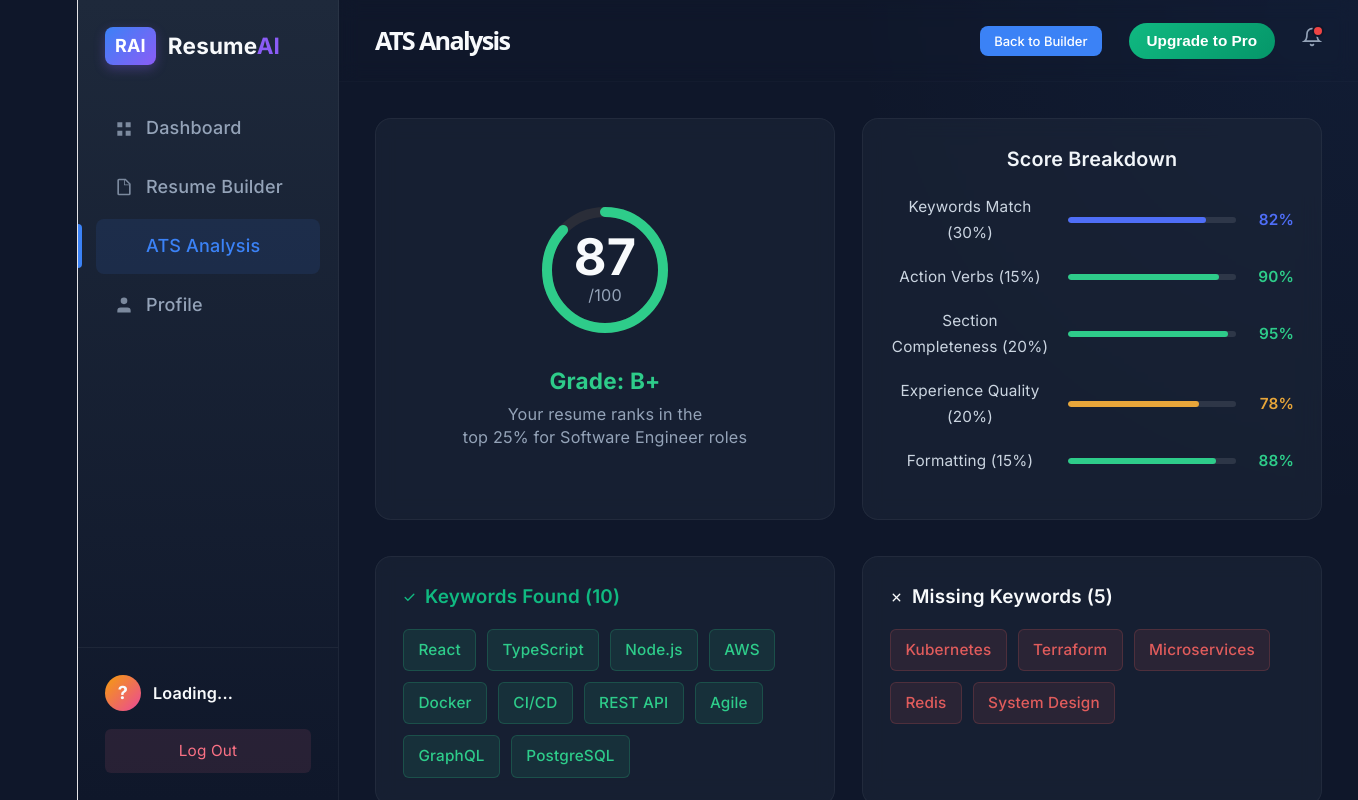
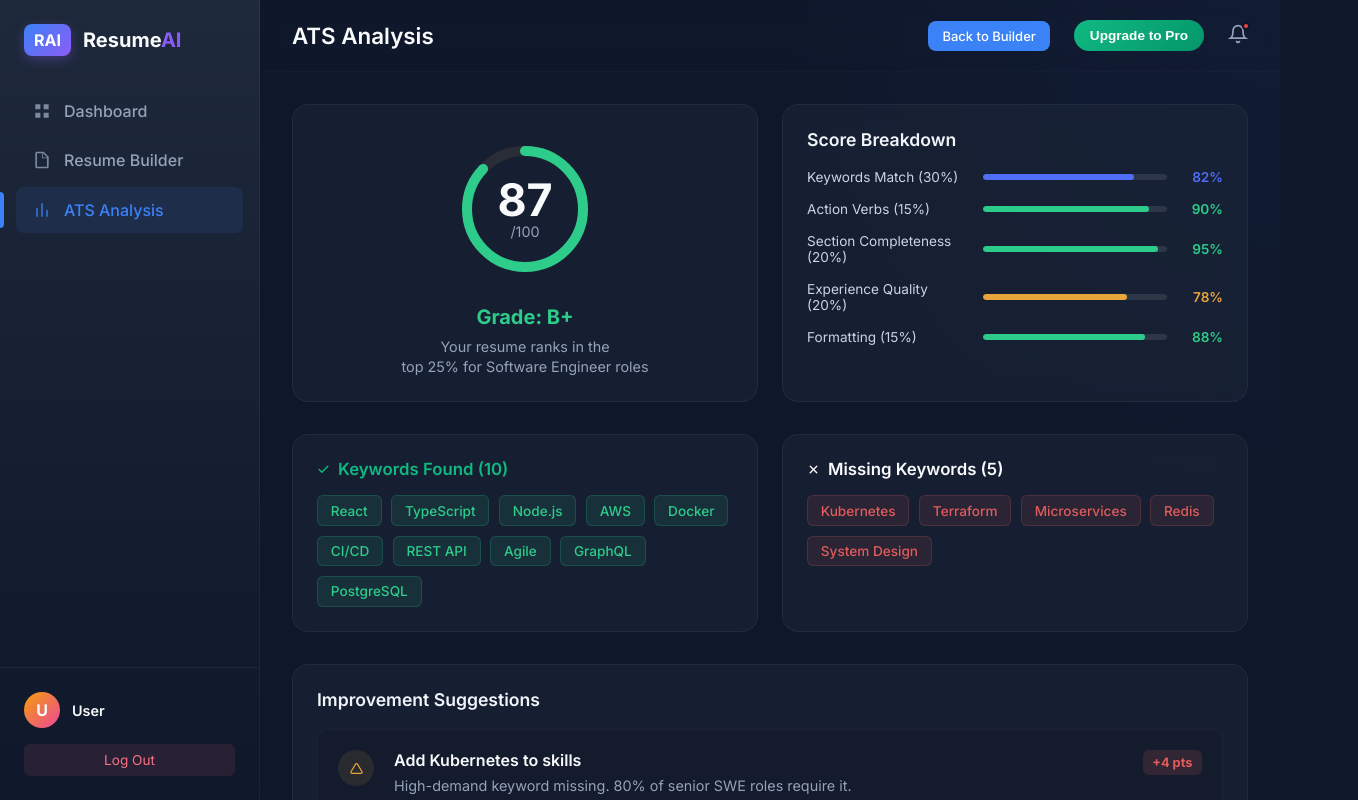
Before and after one commit to Dhrub404/Resume-AI, a React (Vite) app in the folder resumeai-frontend/: page /analysis in a window 1280 px wide. Shown: the whole page, 1358 px wide, since content can reach past the window. Built offline with nearby package versions, Linux system fonts and the light colour scheme; no server answers; the HTML template or start-up script is replaced by a standard one; a web font is replaced by a local one.

Commit message:
Added profile section and icon for ats section

```diff
--- a/resumeai-frontend/src/App.jsx
+++ b/resumeai-frontend/src/App.jsx
@@ -1,4 +1,5 @@
 import { BrowserRouter, Routes, Route, Navigate } from 'react-router-dom';
+import { UserProvider } from './context/UserContext';
 import LoginPage from './pages/LoginPage';
 import DashboardPage from './pages/DashboardPage';
 import ResumeBuilderPage from './pages/ResumeBuilderPage';
@@ -9,6 +10,7 @@ import ProfilePage from './pages/ProfilePage';
 function App() {
   return (
     <BrowserRouter>
+      <UserProvider>
         <Routes>
           <Route path="/" element={<Navigate to="/login" replace />} />
           <Route path="/login" element={<LoginPage />} />
@@ -18,6 +20,7 @@ function App() {
           <Route path="/templates" element={<TemplatesPage />} />
           <Route path="/profile" element={<ProfilePage />} />
         </Routes>
+      </UserProvider>
     </BrowserRouter>
   );
 }
--- a/resumeai-frontend/src/components/layout/AppLayout.jsx
+++ b/resumeai-frontend/src/components/layout/AppLayout.jsx
@@ -1,42 +1,33 @@
-import React, { useState, useEffect } from 'react';
+import React from 'react';
 import { useNavigate, useLocation } from 'react-router-dom';
-import { api } from '../../api';
+import { useUser } from '../../context/UserContext';
 import '../../styles/layout.css';
 
 const AppLayout = ({ title, children, topbarRight }) => {
   const navigate = useNavigate();
   const location = useLocation();
-  const [user, setUser] = useState(null);
-
-  useEffect(() => {
-    const fetchProfile = async () => {
-      try {
-        const response = await api.authenticatedRequest('/auth/profile/');
-        if (response.ok) {
-          const data = await response.json();
-          setUser(data);
-        }
-      } catch (err) {
-        console.error("Failed to fetch user profile", err);
-      }
-    };
-    fetchProfile();
-  }, []);
+  const { user, clearUser } = useUser();
 
   const handleLogout = () => {
     localStorage.removeItem('access_token');
     localStorage.removeItem('refresh_token');
+    clearUser();
     navigate('/login');
   };
 
   const navItems = [
     { name: 'Dashboard', path: '/dashboard', icon: 'M4 4h6v6H4zm10 0h6v6h-6zM4 14h6v6H4zm10 0h6v6h-6z' },
     { name: 'Resume Builder', path: '/builder', icon: 'M14 2H6a2 2 0 00-2 2v16a2 2 0 002 2h12a2 2 0 002-2V8l-6-6zM13 3.5L18.5 9H13V3.5zM6 20V4h6v6h6v10H6z' },
-    { name: 'ATS Analysis', path: '/analysis', icon: 'M12 20V10M18 20V4M6 20v-4' },
-    { name: 'Profile', path: '/profile', icon: 'M20 21v-2a4 4 0 00-4-4H8a4 4 0 00-4 4v2M12 3a4 4 0 110 8 4 4 0 010-8z' },
+    { name: 'ATS Analysis', path: '/analysis', icon: 'M5 20h2V10H5v10zm6 0h2V4h-2v16zm6 0h2v-8h-2v8z' },
   ];
 
-  const userInitial = user?.first_name ? user.first_name.charAt(0).toUpperCase() : (user?.username ? user.username.charAt(0).toUpperCase() : '?');
+  // Build display name with multiple fallbacks — NEVER shows "Loading..."
+  const displayName = user
+    ? (`${user.first_name || ''} ${user.last_name || ''}`.trim() || user.username || user.email || 'User')
+    : 'User';
+
+  const displayEmail = user?.email || '';
+  const userInitial = displayName.charAt(0).toUpperCase();
 
   return (
     <div className="app-layout">
@@ -67,10 +58,8 @@ const AppLayout = ({ title, children, topbarRight }) => {
           <div className="user-profile" onClick={() => navigate('/profile')} style={{ cursor: 'pointer' }}>
             <div className="user-avatar">{userInitial}</div>
             <div className="user-info">
-              <span className="user-name">
-                {user ? `${user.first_name || ''} ${user.last_name || ''}`.trim() || user.username : 'Loading...'}
-              </span>
-              <span className="user-email">{user?.email || ''}</span>
+              <span className="user-name">{displayName}</span>
+              <span className="user-email">{displayEmail}</span>
             </div>
           </div>
           <div className="logout-btn" onClick={handleLogout}>
--- /dev/null
+++ b/resumeai-frontend/src/context/UserContext.jsx
@@ -0,0 +1,62 @@
+import React, { createContext, useContext, useState, useEffect } from 'react';
+import { api } from '../api';
+
+const UserContext = createContext(null);
+
+export function UserProvider({ children }) {
+  const [user, setUser] = useState(null);
+  const [isLoaded, setIsLoaded] = useState(false);
+
+  useEffect(() => {
+    const loadUser = async () => {
+      // Step 1: Immediately load from cache so sidebar is never empty
+      const cached = localStorage.getItem('user_profile');
+      if (cached) {
+        try { setUser(JSON.parse(cached)); } catch {}
+      }
+
+      // Step 2: Try to fetch fresh data from backend
+      try {
+        const token = localStorage.getItem('access_token');
+        if (!token) { setIsLoaded(true); return; }
+
+        const response = await api.authenticatedRequest('/auth/profile/');
+        if (response.ok) {
+          const data = await response.json();
+          setUser(data);
+          localStorage.setItem('user_profile', JSON.stringify(data));
+        }
+      } catch (err) {
+        console.warn('Could not fetch user profile from API:', err.message);
+      }
+
+      setIsLoaded(true);
+    };
+
+    loadUser();
+  }, []);
+
+  const updateUser = (newData) => {
+    setUser(newData);
+    localStorage.setItem('user_profile', JSON.stringify(newData));
+  };
+
+  const clearUser = () => {
+    setUser(null);
+    localStorage.removeItem('user_profile');
+  };
+
+  return (
+    <UserContext.Provider value={{ user, isLoaded, updateUser, clearUser }}>
+      {children}
+    </UserContext.Provider>
+  );
+}
+
+export function useUser() {
+  const context = useContext(UserContext);
+  if (!context) throw new Error('useUser must be used within a UserProvider');
+  return context;
+}
+
+export default UserContext;
--- a/resumeai-frontend/src/index.css
+++ b/resumeai-frontend/src/index.css
@@ -1,53 +1,6 @@
-:root {
-  --text: #6b6375;
-  --text-h: #08060d;
-  --bg: #fff;
-  --border: #e5e4e7;
-  --code-bg: #f4f3ec;
-  --accent: #aa3bff;
-  --accent-bg: rgba(170, 59, 255, 0.1);
-  --accent-border: rgba(170, 59, 255, 0.5);
-  --social-bg: rgba(244, 243, 236, 0.5);
-  --shadow:
-    rgba(0, 0, 0, 0.1) 0 10px 15px -3px, rgba(0, 0, 0, 0.05) 0 4px 6px -2px;
-
-  --sans: system-ui, 'Segoe UI', Roboto, sans-serif;
-  --heading: system-ui, 'Segoe UI', Roboto, sans-serif;
-  --mono: ui-monospace, Consolas, monospace;
-
-  font: 18px/145% var(--sans);
-  letter-spacing: 0.18px;
-  color-scheme: light dark;
-  color: var(--text);
-  background: var(--bg);
-  font-synthesis: none;
-  text-rendering: optimizeLegibility;
-  -webkit-font-smoothing: antialiased;
-  -moz-osx-font-smoothing: grayscale;
-
-  @media (max-width: 1024px) {
-    font-size: 16px;
-  }
-}
-
-@media (prefers-color-scheme: dark) {
-  :root {
-    --text: #9ca3af;
-    --text-h: #f3f4f6;
-    --bg: #16171d;
-    --border: #2e303a;
-    --code-bg: #1f2028;
-    --accent: #c084fc;
-    --accent-bg: rgba(192, 132, 252, 0.15);
-    --accent-border: rgba(192, 132, 252, 0.5);
-    --social-bg: rgba(47, 48, 58, 0.5);
-    --shadow:
-      rgba(0, 0, 0, 0.4) 0 10px 15px -3px, rgba(0, 0, 0, 0.25) 0 4px 6px -2px;
-  }
-
-  #social .button-icon {
-    filter: invert(1) brightness(2);
-  }
+/* index.css — Reset only, no layout constraints */
+* {
+  box-sizing: border-box;
 }
 
 body {
@@ -55,57 +8,6 @@ body {
 }
 
 #root {
-  width: 1126px;
-  max-width: 100%;
-  margin: 0 auto;
-  text-align: center;
-  border-inline: 1px solid var(--border);
-  min-height: 100svh;
-  display: flex;
-  flex-direction: column;
-  box-sizing: border-box;
+  width: 100%;
+  min-height: 100vh;
 }
-
-h1,
-h2 {
-  font-family: var(--heading);
-  font-weight: 500;
-  color: var(--text-h);
-}
-
-h1 {
-  font-size: 56px;
-  letter-spacing: -1.68px;
-  margin: 32px 0;
-  @media (max-width: 1024px) {
-    font-size: 36px;
-    margin: 20px 0;
-  }
-}
-h2 {
-  font-size: 24px;
-  line-height: 118%;
-  letter-spacing: -0.24px;
-  margin: 0 0 8px;
-  @media (max-width: 1024px) {
-    font-size: 20px;
-  }
-}
-p {
-  margin: 0;
-}
-
-code,
-.counter {
-  font-family: var(--mono);
-  display: inline-flex;
-  border-radius: 4px;
-  color: var(--text-h);
-}
-
-code {
-  font-size: 15px;
-  line-height: 135%;
-  padding: 4px 8px;
-  background: var(--code-bg);
-}
--- a/resumeai-frontend/src/pages/DashboardPage.jsx
+++ b/resumeai-frontend/src/pages/DashboardPage.jsx
@@ -108,7 +108,7 @@ export default function DashboardPage() {
         }}>
           <h3 style={{ margin: '0 0 1rem 0', color: '#f1f5f9' }}>You haven't built any resumes yet!</h3>
           <p style={{ color: '#94a3b8', marginBottom: '1.5rem' }}>Let's create your first AI-optimized resume and get you hired.</p>
-          <button className="btn-primary" onClick={() => navigate('/templates')} style={{ display: 'inline-block', width: 'auto', padding: '0.8rem 1.5rem' }}>+ Create New Resume</button>
+          <button onClick={() => navigate('/templates')} style={{ display: 'inline-block', width: 'auto', padding: '0.8rem 1.5rem', background: 'linear-gradient(135deg, #3b82f6, #2563eb)', color: '#fff', border: 'none', borderRadius: '10px', fontSize: '0.95rem', fontWeight: 600, cursor: 'pointer', fontFamily: 'inherit' }}>+ Create New Resume</button>
         </div>
       ) : (
         <div className="resumes-grid">
@@ -126,7 +126,7 @@ export default function DashboardPage() {
                 </div>
                 <div className="rc-body">
                   <div className="rc-name">{r.title || 'Untitled Resume'}</div>
-                  <div className="rc-meta">Last edited recently</div>
+                  <div className="rc-meta">Edited {r.updated_at ? new Date(r.updated_at).toLocaleDateString() : 'recently'}</div>
                 </div>
                 <div className="rc-foot">
                   <span className="rc-tag">Modern</span>
--- a/resumeai-frontend/src/pages/ProfilePage.jsx
+++ b/resumeai-frontend/src/pages/ProfilePage.jsx
@@ -1,6 +1,7 @@
 import React, { useState, useEffect } from 'react';
 import { useNavigate } from 'react-router-dom';
 import AppLayout from '../components/layout/AppLayout';
+import { useUser } from '../context/UserContext';
 import { api } from '../api';
 import '../styles/profile.css';
 
@@ -28,15 +29,30 @@ const getPasswordStrength = (pw) => {
 
 export default function ProfilePage() {
   const navigate = useNavigate();
+  const { user: contextUser, updateUser } = useUser();
 
-  // ── User State ──
-  const [user, setUser] = useState({
-    name: 'Alex Johnson',
-    email: 'alex@example.com',
+  // ── Build display name from context ──
+  const contextName = contextUser
+    ? (`${contextUser.first_name || ''} ${contextUser.last_name || ''}`.trim() || contextUser.username || contextUser.email || 'User')
+    : 'User';
+
+  // ── Local Profile State ──
+  const [profileData, setProfileData] = useState({
+    name: contextName,
+    email: contextUser?.email || 'user@example.com',
     phone: '+91 9876543210',
     location: 'Bangalore, India',
     avatar: '',
   });
+
+  // Sync context → local state when context updates
+  useEffect(() => {
+    if (contextUser) {
+      const name = `${contextUser.first_name || ''} ${contextUser.last_name || ''}`.trim() || contextUser.username || contextUser.email || 'User';
+      setProfileData(prev => ({ ...prev, name, email: contextUser.email || prev.email }));
+      setFormData(prev => ({ ...prev, name, email: contextUser.email || prev.email }));
+    }
+  }, [contextUser]);
 
   const [settings, setSettings] = useState({
     emailNotifications: true,
@@ -53,7 +69,7 @@ export default function ProfilePage() {
 
   // ── Edit Mode ──
   const [editMode, setEditMode] = useState(false);
-  const [formData, setFormData] = useState({ ...user });
+  const [formData, setFormData] = useState({ ...profileData });
 
   // ── Password State ──
   const [passwords, setPasswords] = useState({ current: '', newPw: '', confirm: '' });
@@ -66,19 +82,9 @@ export default function ProfilePage() {
     setTimeout(() => setToast(null), 3000);
   };
 
-  // ── Fetch real user data ──
+  // ── Fetch resume stats ──
   useEffect(() => {
-    const fetchData = async () => {
-      try {
-        const profileResp = await api.authenticatedRequest('/auth/profile/');
-        if (profileResp.ok) {
-          const data = await profileResp.json();
-          const fullName = `${data.first_name || ''} ${data.last_name || ''}`.trim() || data.username;
-          setUser(prev => ({ ...prev, name: fullName, email: data.email || prev.email }));
-          setFormData(prev => ({ ...prev, name: fullName, email: data.email || prev.email }));
-        }
-      } catch (err) { console.error('Profile fetch error:', err); }
-
+    const fetchStats = async () => {
       try {
         const resumeResp = await api.authenticatedRequest('/resumes/');
         if (resumeResp.ok) {
@@ -87,21 +93,30 @@ export default function ProfilePage() {
           const bestScore = resumes.length > 0 ? Math.max(...resumes.map(r => r.score || 0)) : 0;
           setStats({ resumes: resumes.length, atsScore: bestScore, downloads: 0 });
         }
-      } catch (err) { console.error('Resumes fetch error:', err); }
+      } catch (err) { console.error('Stats fetch error:', err); }
     };
-    fetchData();
+    fetchStats();
   }, []);
 
   // ── Handlers ──
   const handleEditToggle = () => {
     if (editMode) {
-      setFormData({ ...user }); // reset
+      setFormData({ ...profileData });
     }
     setEditMode(!editMode);
   };
 
   const handleSaveProfile = () => {
-    setUser({ ...formData });
+    setProfileData({ ...formData });
+    // Sync back to shared context so sidebar updates instantly
+    const nameParts = formData.name.split(' ');
+    updateUser({
+      ...contextUser,
+      first_name: nameParts[0] || '',
+      last_name: nameParts.slice(1).join(' ') || '',
+      email: formData.email,
+      username: contextUser?.username || formData.email
+    });
     setEditMode(false);
     showToast('Profile updated successfully!');
   };
@@ -111,7 +126,7 @@ export default function ProfilePage() {
     if (file) {
       const reader = new FileReader();
       reader.onloadend = () => {
-        setUser(prev => ({ ...prev, avatar: reader.result }));
+        setProfileData(prev => ({ ...prev, avatar: reader.result }));
         setFormData(prev => ({ ...prev, avatar: reader.result }));
       };
       reader.readAsDataURL(file);
@@ -131,7 +146,7 @@ export default function ProfilePage() {
   };
 
   const pwStrength = getPasswordStrength(passwords.newPw);
-  const userInitial = user.name ? user.name.charAt(0).toUpperCase() : '?';
+  const userInitial = profileData.name ? profileData.name.charAt(0).toUpperCase() : 'U';
 
   return (
     <AppLayout title="Profile & Settings">
@@ -149,7 +164,7 @@ export default function ProfilePage() {
         <div className="profile-header-card">
           <div className="profile-avatar-wrap">
             <div className="profile-avatar">
-              {user.avatar ? <img src={user.avatar} alt="Avatar" /> : userInitial}
+              {profileData.avatar ? <img src={profileData.avatar} alt="Avatar" /> : userInitial}
             </div>
             <label className="avatar-upload-overlay" htmlFor="avatar-upload">
               <IconCamera />
@@ -157,8 +172,8 @@ export default function ProfilePage() {
             <input id="avatar-upload" type="file" accept="image/*" onChange={handleAvatarUpload} style={{ display: 'none' }} />
           </div>
           <div className="profile-header-info">
-            <div className="profile-name">{user.name}</div>
-            <div className="profile-email">{user.email}</div>
+            <div className="profile-name">{profileData.name}</div>
+            <div className="profile-email">{profileData.email}</div>
             <div className="profile-member-since"><IconCalendar /> Member since March 2026</div>
           </div>
           <button className="profile-edit-btn" onClick={handleEditToggle}>
--- a/resumeai-frontend/src/pages/ResumeBuilderPage.jsx
+++ b/resumeai-frontend/src/pages/ResumeBuilderPage.jsx
@@ -206,9 +206,11 @@ export default function ResumeBuilderPage() {
     }
   };
 
-  // ── Missing Features (Star & Percentage Styling) ──
+  // ── Skill Visualization ──
   const renderSkill = (skill, i) => {
-    const w = Math.floor(Math.random() * 30 + 70); // Mock score 70-100%
+    // Deterministic score based on skill name (no random flickering)
+    const hash = skill.split('').reduce((acc, c) => acc + c.charCodeAt(0), 0);
+    const w = 70 + (hash % 31); // 70-100%
     const cColor = resumeStyle.skillColor || resumeStyle.primaryColor;
 
     if(resumeStyle.skillStyle === 'progress') {
--- a/resumeai-frontend/src/pages/TemplatesPage.jsx
+++ b/resumeai-frontend/src/pages/TemplatesPage.jsx
@@ -5,7 +5,7 @@ import '../styles/templates.css';
 
 const templates = [
   {
-    id: 1, name: 'Modern', desc: 'Clean with blue accents', badge: 'popular', badgeLabel: 'Popular',
+    id: 1, name: 'Modern', desc: 'Clean with blue accents', badge: 'popular', badgeLabel: 'Popular', category: 'Professional',
     thumb: (
       <div style={{ width:75, background:'#fff', borderRadius:3, padding:'8px 7px' }}>
         <div style={{ width:16, height:16, borderRadius:'50%', background:'#e2e8f0', marginBottom:5 }} />
@@ -19,7 +19,7 @@ const templates = [
     ),
   },
   {
-    id: 2, name: 'Classic', desc: 'Traditional & timeless', badge: null,
+    id: 2, name: 'Classic', desc: 'Traditional & timeless', badge: null, category: 'Professional',
     thumb: (
       <div style={{ width:75, background:'#fff', borderRadius:3, padding:'8px 7px' }}>
         <div style={{ height:5, background:'#1e293b', borderRadius:1, marginBottom:4, width:'80%' }} />
@@ -33,7 +33,7 @@ const templates = [
     ),
   },
   {
-    id: 3, name: 'Executive', desc: 'Two-column bold layout', badge: 'new', badgeLabel: 'New',
+    id: 3, name: 'Executive', desc: 'Two-column bold layout', badge: 'new', badgeLabel: 'New', category: 'Two-Column',
     thumb: (
       <div style={{ width:75, background:'#fff', borderRadius:3, padding:'6px', display:'grid', gridTemplateColumns:'1fr 2fr', gap:4 }}>
         <div style={{ background:'#1e293b', borderRadius:2, padding:5 }}>
@@ -51,7 +51,7 @@ const templates = [
     ),
   },
   {
-    id: 4, name: 'Creative', desc: 'Bold green accents', badge: null,
+    id: 4, name: 'Creative', desc: 'Bold green accents', badge: null, category: 'Creative',
     thumb: (
       <div style={{ width:75, background:'#fff', borderRadius:3, padding:'8px 7px' }}>
         <div style={{ height:5, background:'#059669', borderRadius:1, marginBottom:4, width:'85%' }} />
@@ -64,7 +64,7 @@ const templates = [
     ),
   },
   {
-    id: 5, name: 'Minimal', desc: 'Ultra clean, no color', badge: null,
+    id: 5, name: 'Minimal', desc: 'Ultra clean, no color', badge: null, category: 'Minimal',
     thumb: (
       <div style={{ width:75, background:'#fff', borderRadius:3, padding:'8px 7px' }}>
         <div style={{ height:5, background:'#334155', borderRadius:1, marginBottom:3, width:'75%' }} />
@@ -77,7 +77,7 @@ const templates = [
     ),
   },
   {
-    id: 6, name: 'Tech', desc: 'Dark sidebar, modern', badge: 'new', badgeLabel: 'New',
+    id: 6, name: 'Tech', desc: 'Dark sidebar, modern', badge: 'new', badgeLabel: 'New', category: 'Two-Column',
     thumb: (
       <div style={{ width:75, background:'#fff', borderRadius:3, padding:'6px', display:'grid', gridTemplateColumns:'20px 1fr', gap:4 }}>
         <div style={{ background:'#1e293b', borderRadius:2, padding:'6px 3px', display:'flex', flexDirection:'column', gap:3, alignItems:'center' }}>
@@ -96,7 +96,7 @@ const templates = [
     ),
   },
   {
-    id: 7, name: 'Elegant', desc: 'Serif fonts, classic feel', badge: null,
+    id: 7, name: 'Elegant', desc: 'Serif fonts, classic feel', badge: null, category: 'Professional',
     thumb: (
       <div style={{ width:75, background:'#fffbf7', borderRadius:3, padding:'8px 7px', border:'1px solid #f0e6d3' }}>
         <div style={{ height:5, background:'#92400e', borderRadius:1, marginBottom:4, width:'80%' }} />
@@ -108,7 +108,7 @@ const templates = [
     ),
   },
   {
-    id: 8, name: 'Compact', desc: 'Fits more in one page', badge: null,
+    id: 8, name: 'Compact', desc: 'Fits more in one page', badge: null, category: 'Minimal',
     thumb: (
       <div style={{ width:75, background:'#fff', borderRadius:3, padding:'6px 7px' }}>
         <div style={{ height:4, background:'#1e293b', borderRadius:1, marginBottom:2, width:'70%' }} />
@@ -143,7 +143,7 @@ export default function TemplatesPage() {
       </div>
 
       <div className="templates-grid">
-        {templates.map(t => (
+        {templates.filter(t => activeFilter === 'All' || t.category === activeFilter).map(t => (
           <div key={t.id} className={`tpl-card ${selected === t.id ? 'selected' : ''}`} onClick={() => setSelected(t.id)}>
             <div className="tpl-preview">
               {t.thumb}
--- a/resumeai-frontend/src/styles/global.css
+++ b/resumeai-frontend/src/styles/global.css
@@ -1,5 +1,15 @@
 /* global.css */
 @import url('https://fonts.googleapis.com/css2?family=Inter:wght@300;400;500;600;700&display=swap');
+
+:root {
+  --font-body: 'Inter', sans-serif;
+  --bg-dark: #0f172a;
+  --text-muted: #94a3b8;
+  --accent: #3b82f6;
+  --success: #10b981;
+  --warning: #f59e0b;
+  --danger: #ef4444;
+}
 
 * {
   box-sizing: border-box;
```
Also changed, not shown: resumeai-frontend/src/App.css (+1 -184 lines), resumeai-frontend/src/pages/LoginPage.jsx (+5 -2 lines). Lines whose indentation alone changed are shown as unchanged.
